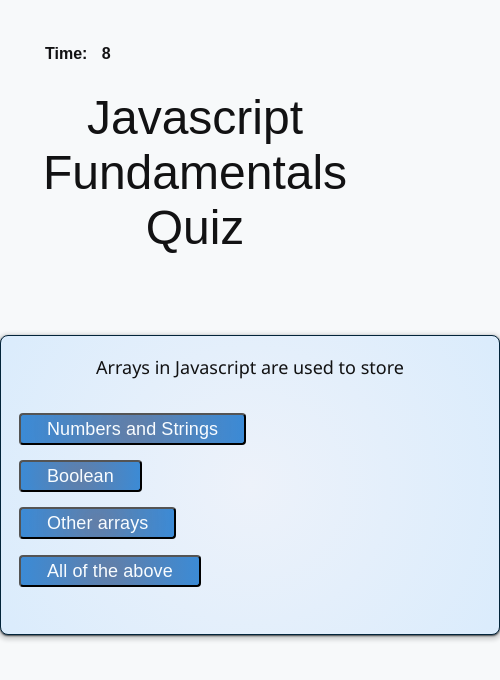
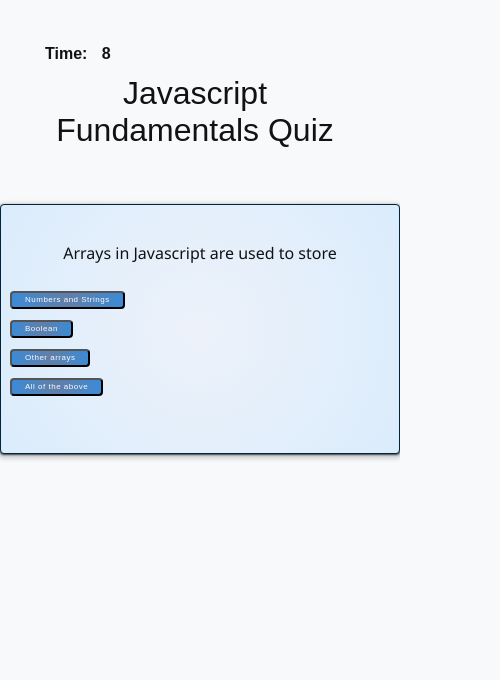
Before and after one commit to chaitra-srinivas/HW04-Code-Quiz, a plain HTML site: page index.html in a window 390 px wide. Both pictures are taken after a click on the button "Start". Shown: the whole page, 500 px wide, since content can reach past the window. Drawn offline with Linux system fonts and the light colour scheme.

Commit message:
Added screen shots and README

```diff
--- a/assets/css/style.css
+++ b/assets/css/style.css
@@ -81,8 +81,7 @@ header {
   justify-content: flex-start;
 }
 
-#highScore,
-.results {
+#highScore {
   height: 40px;
   margin: 5px;
   padding: 5px;
@@ -105,7 +104,8 @@ main {
 
 #quiz-introduction,
 #quiz-questions,
-#quiz-result {
+#quiz-result,
+#displayHighScore {
   flex: 0 auto;
   padding: 8px;
   margin-top: 50px;
@@ -122,14 +122,12 @@ main {
   display: none;
 }
 
-#listOptions {
+#listOptions,
+#listItemOptions,
+#dynamic-list {
   list-style-type: none;
   padding: 5px;
   text-align: left;
-}
-
-#listItemOptions {
-  padding: 5px;
 }
 
 #ansOptionOne,
@@ -162,7 +160,7 @@ main {
   margin: auto;
   padding: 20px;
   width: 500px;
-  height: 300px;
+  height: 350px;
   align-content: center;
 }
 
@@ -171,7 +169,7 @@ main {
     flex-direction: column;
   }
 
-  .results {
+  #quiz-result {
     width: 90vw;
   }
 
@@ -183,16 +181,60 @@ main {
 }
 
 @media screen and (max-width: 504px) {
-  .large-font {
+  .title {
     font-size: 2em;
   }
 
-  /* .reset-button {
-    font-size: 8px;
-    width: 10ox;
-  } */
+  .start-button {
+    font-size: 1em;
+    letter-spacing: 0.11px;
+    line-height: 8px;
+    max-width: 155px;
+    padding: 10px 32px;
+  }
 
-  .timer {
+  #ansOptionOne,
+  #ansOptionTwo,
+  #ansOptionThree,
+  #ansOptionFour,
+  #submit,
+  #backBtn,
+  #clrScores {
+    border-radius: 4px;
+    font-size: 0.5em;
+    letter-spacing: 0.5px;
+    line-height: 4px;
+    max-width: 155px;
+    padding: 5px 13px;
+    margin-top: 0.1em;
+  }
+
+  #quiz-introduction,
+  #quiz-questions,
+  #quiz-result,
+  #displayHighScore {
+    padding: 4px;
+    margin-top: 25px;
+    border-radius: 4px;
+    font-size: medium;
+    text-align: center;
+  }
+
+  #listOptions,
+  #listItemOptions,
+  #dynamic-list {
+    list-style-type: none;
+    padding: 2.5px;
+    text-align: left;
+  }
+
+  .card {
+    width: 400px;
+    height: 250px;
+  }
+
+  #timer-count,
+  .timer-text {
     height: 25px;
   }
 }
```
Also changed, not shown: assets/images/ansVerification.png (added), assets/images/listOfStoredScores.png (added), assets/images/saveResults.png (added), assets/images/startPage.png (added), 1 other file.
